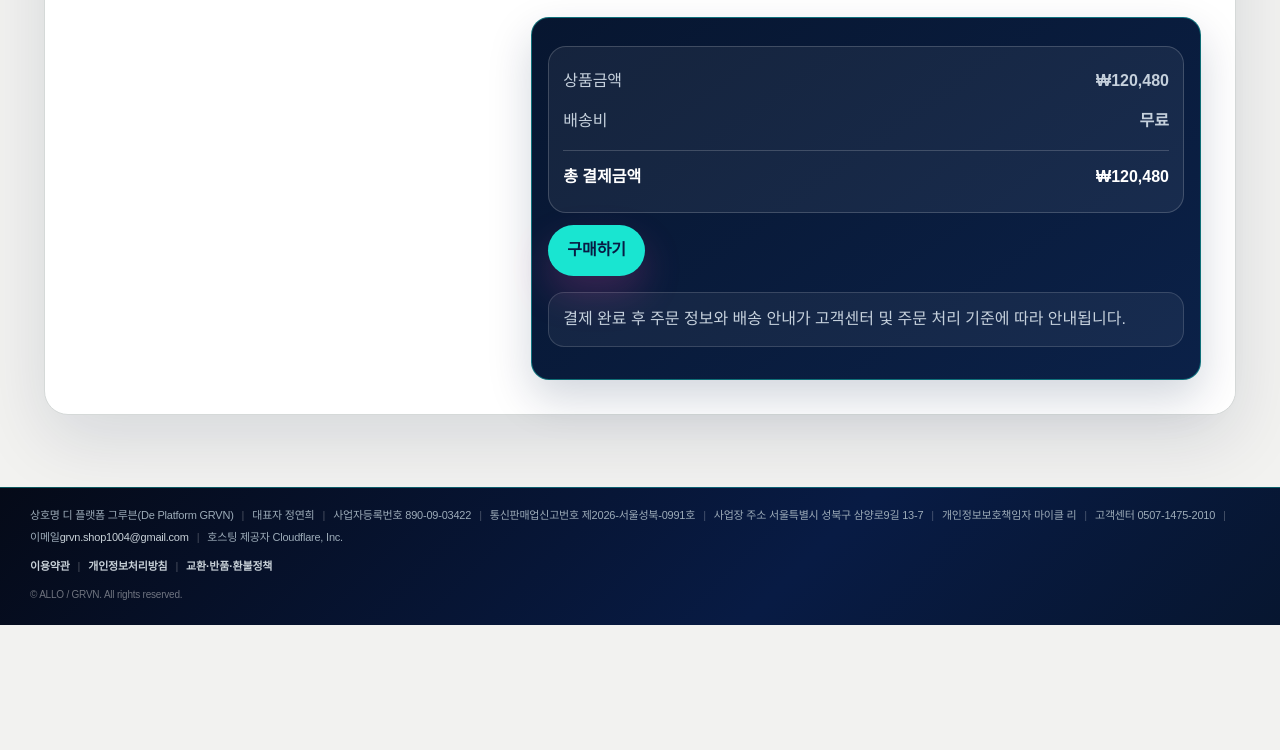
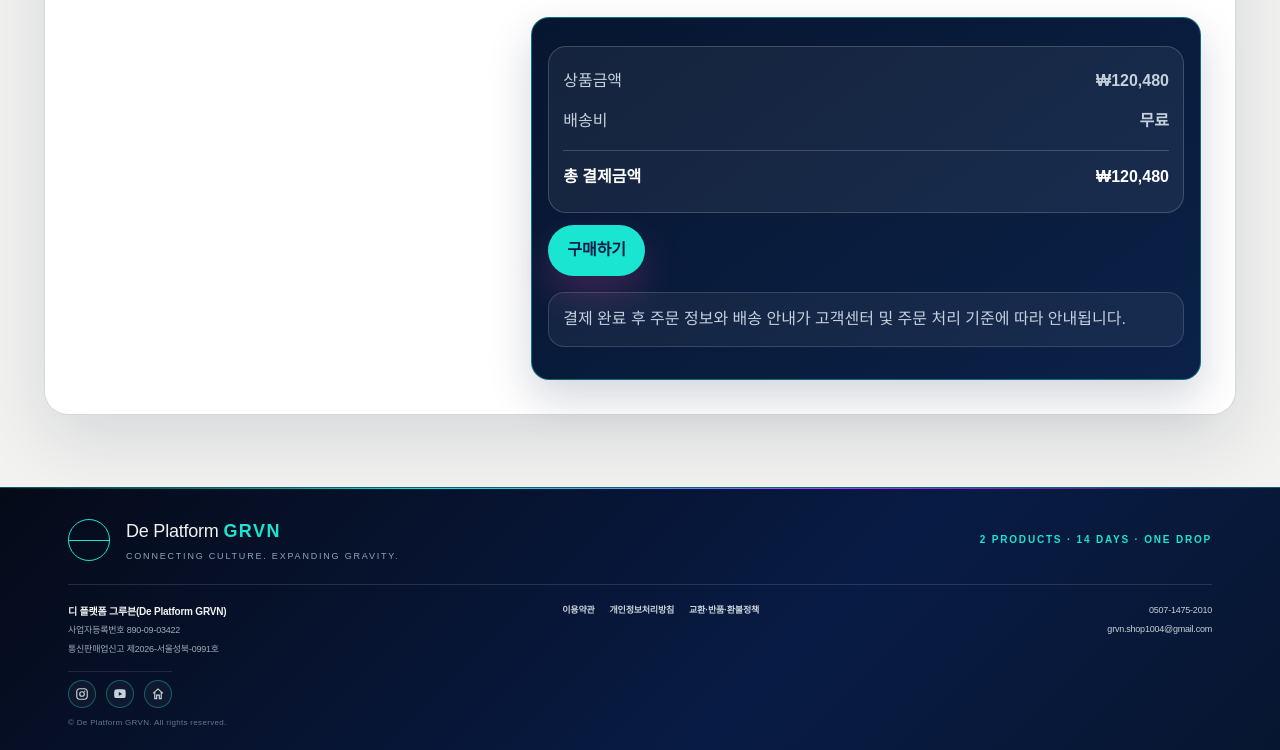
Before and after one commit to starintvn-gif/grvn-shop-live, a plain HTML site: page product-landing.html in a window 1280 px wide. Shown: the part 2103-2853 px from the top of the page. Before the commit the page ends 2728 px from the top, so only its background shows below. Drawn offline with Linux system fonts and the light colour scheme.

Commit message:
fix: unify product footer with homepage

```diff
--- a/product-landing.html
+++ b/product-landing.html
@@ -154,27 +154,41 @@
     </section>
   </main>
 
-  <footer class="site-footer" aria-label="사업자 정보 및 약관 안내">
-    <div class="footer-inner footer-compact">
-      <div class="footer-business">
-        <span>상호명 디 플랫폼 그루븐(De Platform GRVN)</span>
-        <span>대표자 정연희</span>
-        <span>사업자등록번호 890-09-03422</span>
-        <span>통신판매업신고번호 제2026-서울성북-0991호</span>
-        <span>사업장 주소 서울특별시 성북구 삼양로9길 13-7</span>
-        <span>개인정보보호책임자 마이클 리</span>
-        <span>고객센터 0507-1475-2010</span>
-        <span>이메일 <a href="mailto:grvn.shop1004@gmail.com">grvn.shop1004@gmail.com</a></span>
-        <span>호스팅 제공자 Cloudflare, Inc.</span>
+  <footer class="site-footer grvn-footer" aria-label="사업자 정보 및 약관 안내">
+    <div class="footer-inner">
+      <div class="footer-brand-row">
+        <span class="footer-emblem" aria-hidden="true"></span>
+        <div class="footer-brand-copy"><strong>De Platform <b>GRVN</b></strong><span>CONNECTING CULTURE. EXPANDING
+            GRAVITY.</span></div>
+        <span class="footer-drop-message">2 PRODUCTS · 14 DAYS · ONE DROP</span>
       </div>
-
-      <div class="footer-policy">
-        <a href="/terms.html">이용약관</a>
-        <a href="/privacy.html">개인정보처리방침</a>
-        <a href="/refund.html">교환·반품·환불정책</a>
+      <div class="footer-content-row">
+        <div class="footer-company"><b>디 플랫폼 그루븐(De Platform GRVN)</b><span>사업자등록번호 890-09-03422</span><span>통신판매업신고
+            제2026-서울성북-0991호</span></div>
+        <nav class="footer-policy" aria-label="정책 안내">
+          <a href="/terms.html">이용약관</a><a href="/privacy.html">개인정보처리방침</a><a href="/refund.html">교환·반품·환불정책</a>
+        </nav>
+        <div class="footer-contact"><a href="tel:050714752010">0507-1475-2010</a><a
+            href="mailto:grvn.shop1004@gmail.com">grvn.shop1004@gmail.com</a></div>
       </div>
-
-      <p class="copyright">© ALLO / GRVN. All rights reserved.</p>
+      <div class="footer-social-icons" aria-label="GRVN 공식 채널">
+        <a href="https://www.instagram.com/grvn.official" target="_blank" rel="noopener noreferrer"
+          aria-label="GRVN 인스타그램" title="Instagram"><svg viewBox="0 0 24 24" aria-hidden="true">
+            <path
+              d="M7.8 2h8.4C19.4 2 22 4.6 22 7.8v8.4c0 3.2-2.6 5.8-5.8 5.8H7.8C4.6 22 2 19.4 2 16.2V7.8C2 4.6 4.6 2 7.8 2Zm0 2C5.7 4 4 5.7 4 7.8v8.4C4 18.3 5.7 20 7.8 20h8.4c2.1 0 3.8-1.7 3.8-3.8V7.8C20 5.7 18.3 4 16.2 4H7.8Zm8.9 2.2a1.1 1.1 0 1 1 0 2.2 1.1 1.1 0 0 1 0-2.2ZM12 7.1a4.9 4.9 0 1 1 0 9.8 4.9 4.9 0 0 1 0-9.8Zm0 2a2.9 2.9 0 1 0 0 5.8 2.9 2.9 0 0 0 0-5.8Z" />
+          </svg></a>
+        <a href="https://www.youtube.com/channel/UCXyoyPy-1ROTga2yTc_uhGA" target="_blank" rel="noopener noreferrer"
+          aria-label="GRVN 유튜브" title="YouTube"><svg viewBox="0 0 24 24" aria-hidden="true">
+            <path
+              d="M21.6 7.1s-.2-1.5-.8-2.1c-.8-.8-1.7-.8-2.1-.9C15.8 3.9 12 3.9 12 3.9s-3.8 0-6.7.2c-.4.1-1.3.1-2.1.9-.6.6-.8 2.1-.8 2.1S2 8.9 2 10.7v1.7c0 1.8.2 3.6.2 3.6s.2 1.5.8 2.1c.8.8 1.8.8 2.3.9 1.7.2 6.7.2 6.7.2s3.8 0 6.7-.2c.4-.1 1.3-.1 2.1-.9.6-.6.8-2.1.8-2.1s.2-1.8.2-3.6v-1.7c0-1.8-.2-3.6-.2-3.6ZM10 14.8V8.7l5.7 3.1-5.7 3Z" />
+          </svg></a>
+        <a href="https://www.grvn.co.kr" target="_blank" rel="noopener noreferrer" aria-label="GRVN 공식 홈페이지"
+          title="GRVN Homepage"><svg viewBox="0 0 24 24" aria-hidden="true">
+            <path
+              d="M12 2.2 2.8 10.1l1.3 1.5 1.4-1.2V21h5.2v-6.2h2.6V21h5.2V10.4l1.4 1.2 1.3-1.5L12 2.2Zm4.5 16.8h-1.2v-6.2H8.7V19H7.5V8.7L12 4.9l4.5 3.8V19Z" />
+          </svg></a>
+      </div>
+      <p class="footer-copyright">© De Platform GRVN. All rights reserved.</p>
     </div>
   </footer>
 
```
